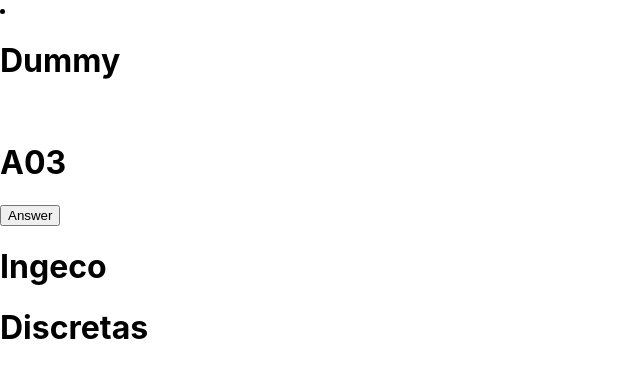
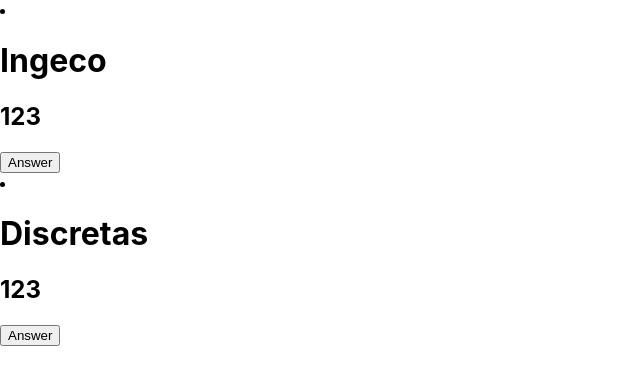
Before and after one commit to Mateo698/moodle2, a Next.js app: page /logedtest in a window 1280 px wide. Shown: the top 384 px of the page, without its empty margins (0-640 px from the left). Built offline with nearby package versions, Linux system fonts and the light colour scheme.

Commit message:
TestList working

```diff
--- a/components/home/TestItem.js
+++ b/components/home/TestItem.js
@@ -2,17 +2,15 @@ export default function TestItem(props){
 
     function onClick(e){
         var url = "/tests/" + props.id
-        loctaion = url
+        location = url
     }
 
     return(
     <li>
         <div>
-            <h1>{props.title}</h1><br></br>
-            <h1>{props.id}</h1>
-        </div>
-        <div>
-            <button >Answer</button>
+            <h1>{props.title}</h1>
+            <h2>{props.id}</h2>
+            <button onClick = {onClick}>Answer</button>
         </div>
     </li>
     )
--- a/components/home/TestList.js
+++ b/components/home/TestList.js
@@ -8,10 +8,10 @@ export default function TestList(){
 
     return(
         <div>
-            <TestItem title="Dummy" id = "A03"/>
-            {tests.map(test=>(
-                <h1>{test.title}</h1>
-            ))}
+            {tests.map((test)=>(
+                <TestItem title={test.title}
+                id = {test.id}/>
+                ))}
         </div>
     )
 }
```
Also changed, not shown: pages/tests/[test].js (+5 -0 lines).
